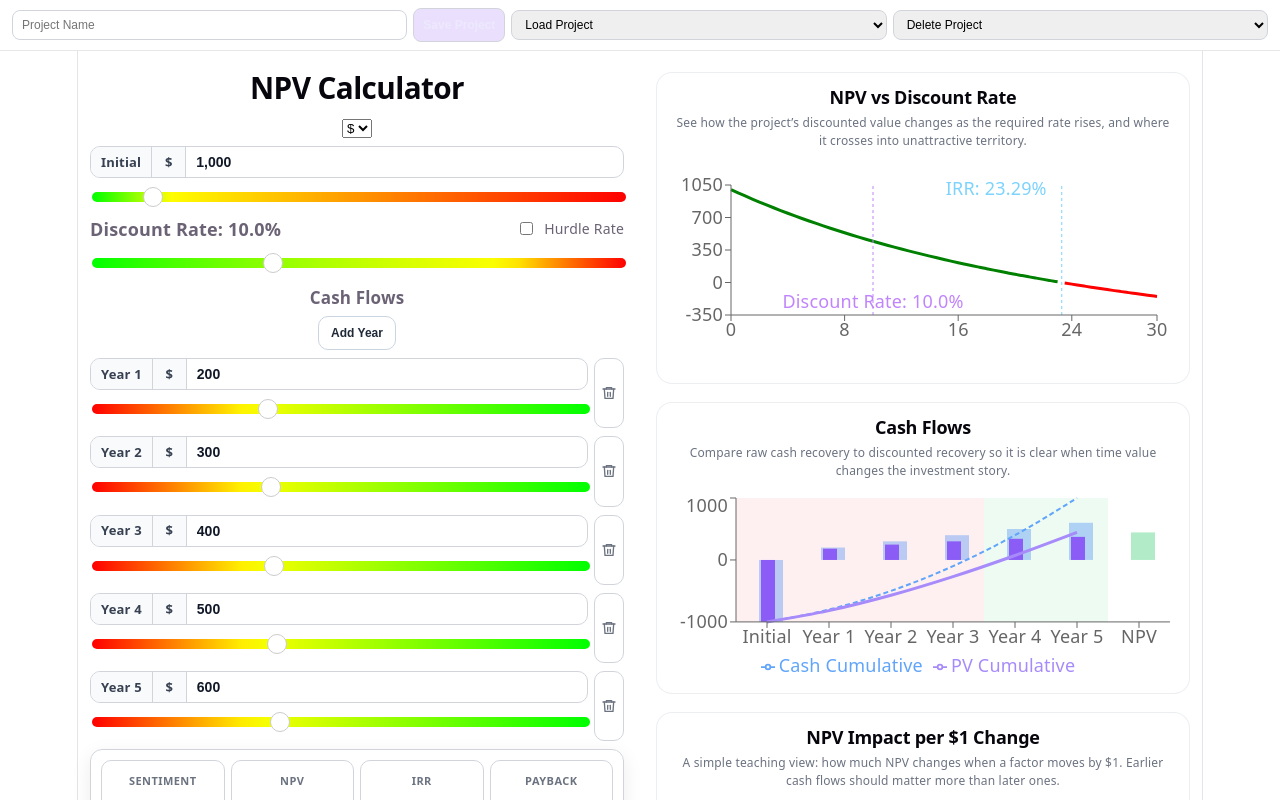
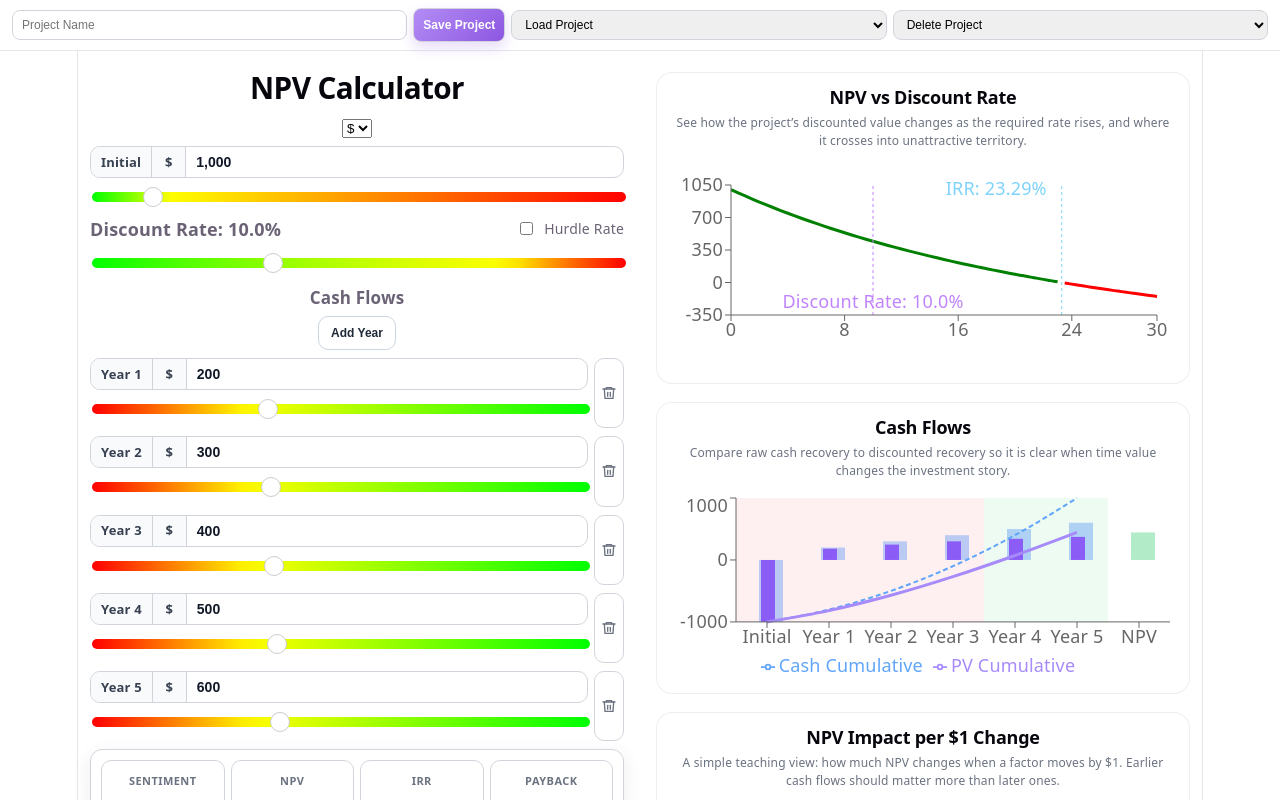
Before and after one commit to armstrma/npv-calculator, a React (Vite) app: page / in a window 1280 px wide. Shown: the top 800 px of the page. Built offline with nearby package versions, Linux system fonts and the light colour scheme.

Commit message:
Tune primary button emphasis

```diff
--- a/src/App.css
+++ b/src/App.css
@@ -72,14 +72,15 @@ input[type="range"]::-moz-range-thumb {
   transition: background-color 160ms ease, border-color 160ms ease, color 160ms ease, box-shadow 160ms ease, transform 160ms ease;
 }
 .button-primary {
-  background: rgba(124, 58, 237, 0.16);
-  color: #ede9fe;
-  border-color: rgba(139, 92, 246, 0.5);
-  box-shadow: none;
+  background: linear-gradient(135deg, rgba(124, 58, 237, 0.58), rgba(109, 40, 217, 0.78));
+  color: #ffffff;
+  border-color: rgba(139, 92, 246, 0.72);
+  box-shadow: 0 6px 14px rgba(109, 40, 217, 0.16);
 }
 .button-primary:hover {
-  background: rgba(124, 58, 237, 0.24);
-  border-color: rgba(167, 139, 250, 0.7);
+  background: linear-gradient(135deg, rgba(139, 92, 246, 0.72), rgba(124, 58, 237, 0.88));
+  border-color: rgba(196, 181, 253, 0.8);
+  box-shadow: 0 8px 18px rgba(109, 40, 217, 0.22);
   transform: translateY(-1px);
 }
 .button-secondary {
@@ -584,14 +585,15 @@ input[type="range"]::-moz-range-thumb {
     color: #f9fafb;
   }
   .button-primary {
-    background: rgba(124, 58, 237, 0.2);
-    border-color: rgba(139, 92, 246, 0.55);
-    color: #f5f3ff;
-    box-shadow: none;
+    background: linear-gradient(135deg, rgba(139, 92, 246, 0.62), rgba(124, 58, 237, 0.82));
+    border-color: rgba(167, 139, 250, 0.72);
+    color: #f9fafb;
+    box-shadow: 0 6px 14px rgba(124, 58, 237, 0.22);
   }
   .button-primary:hover {
-    background: rgba(139, 92, 246, 0.28);
-    border-color: rgba(196, 181, 253, 0.75);
+    background: linear-gradient(135deg, rgba(167, 139, 250, 0.78), rgba(139, 92, 246, 0.9));
+    border-color: rgba(221, 214, 254, 0.84);
+    box-shadow: 0 8px 18px rgba(124, 58, 237, 0.28);
   }
   .button-secondary {
     background: rgba(17, 24, 39, 0.82);
```
